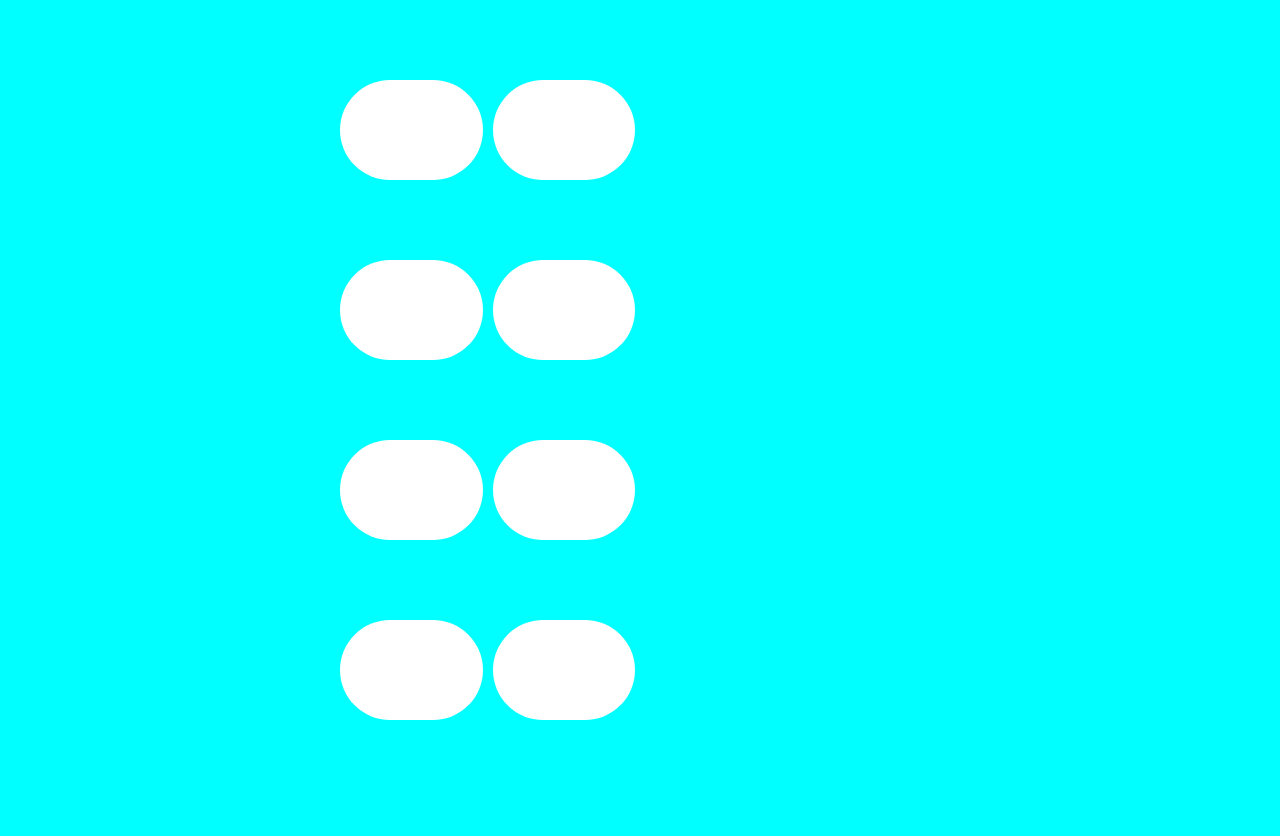
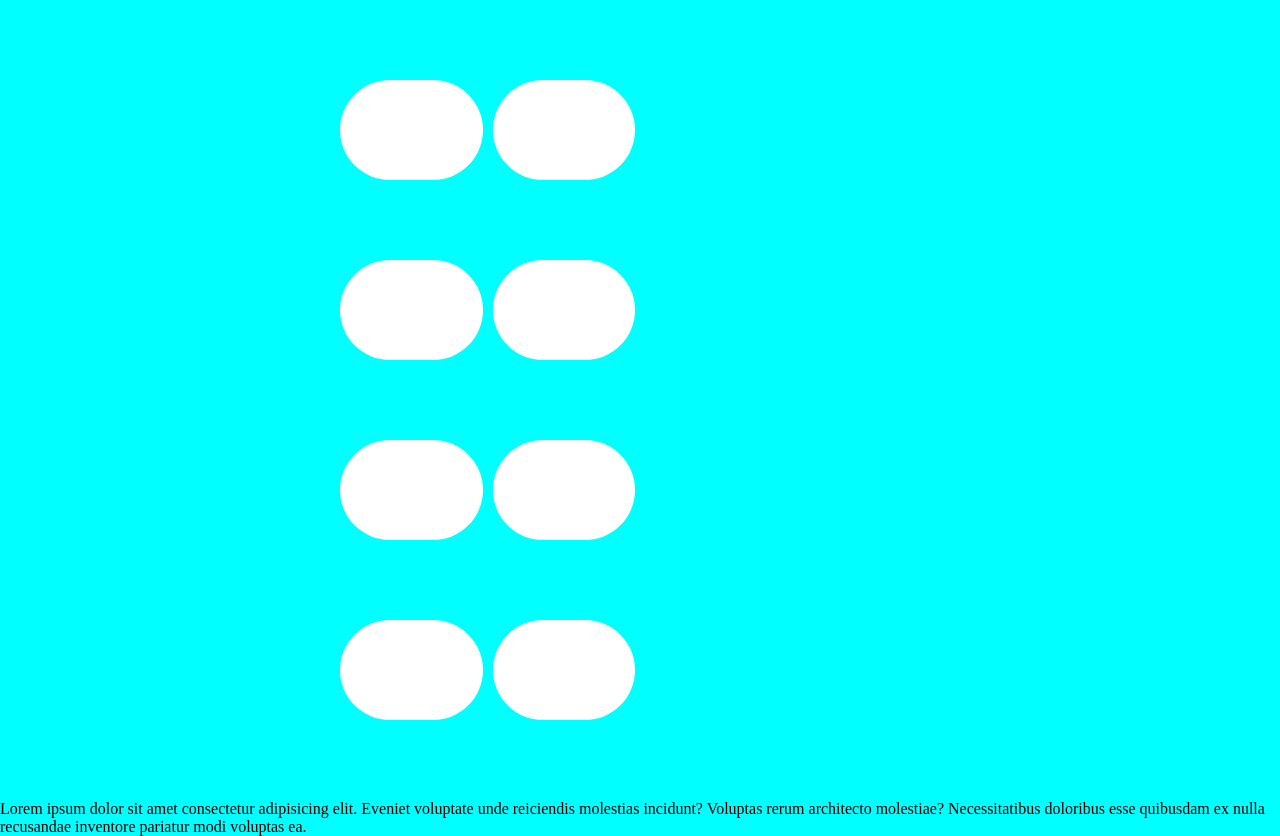
Before and after one commit to Amaankhan1229/Layout_Projects, a plain HTML site: page Basic_Display/index.html in a window 1280 px wide. Before the commit the page ends 800 px from the top, so only its background shows below. Drawn offline with Linux system fonts and the light colour scheme; files that its build step writes are made by us from their sources.

Commit message:
firstCommit

```diff
--- a/Basic_Display/index.html
+++ b/Basic_Display/index.html
@@ -26,5 +26,7 @@
      </section>
 
     </section>
+    <p>Lorem ipsum dolor sit amet consectetur adipisicing elit. Eveniet voluptate unde reiciendis molestias incidunt? Voluptas rerum architecto molestiae? Necessitatibus doloribus esse quibusdam ex nulla recusandae inventore pariatur modi voluptas ea.</p>
 </body>
+
 </html>
```
